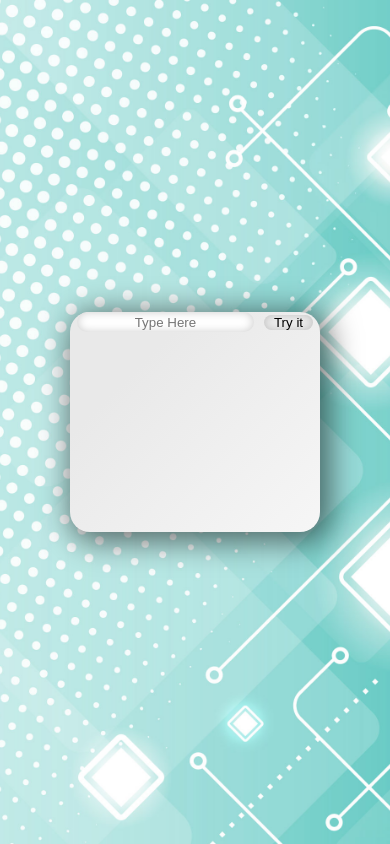
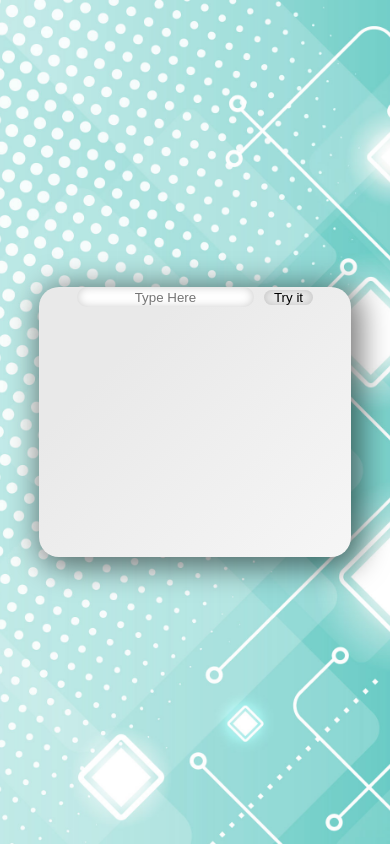
Before and after one commit to EderIRE/toDo, a plain HTML site: page index.html in a window 390 px wide. Drawn offline with Linux system fonts and the light colour scheme.

Commit message:
style fixed

```diff
--- a/script.js
+++ b/script.js
@@ -22,7 +22,6 @@ function createList() {
     newElement.appendChild(buttonRemove).setAttribute('class', 'imgSVG');
 
     function toggleOn() {
-      let done = (newElement.style.textDecoration = 'line-through');
       newElement.classList.toggle('done');
     }
 
--- a/style.css
+++ b/style.css
@@ -21,6 +21,8 @@ html {
 }
 
 #mainBox {
+  width: 40%;
+  height: auto;
   border: none;
   border-radius: 20px;
   box-shadow: 5px 5px 30px 5px rgba(0, 0, 0, 0.53);
@@ -29,19 +31,14 @@ html {
   transition: all 600ms ease-in-out;
 }
 
-#mainBox:hover {
-  transform: scale(1.2);
-  animation-play-state: paused;
-}
-
 #bigBox {
   justify-content: center;
   align-items: center;
 }
 
 #box {
-  width: 250px;
-  height: 200px;
+  width: 100%;
+  height: 250px;
   overflow: auto;
 }
 
@@ -92,3 +89,13 @@ p {
   justify-content: center;
   margin: 10px 0px 2px 10px;
 }
+
+.done {
+  text-decoration: line-through;
+}
+
+@media only screen and (max-width: 768px) {
+  #mainBox {
+    width: 80%;
+  }
+}
```
